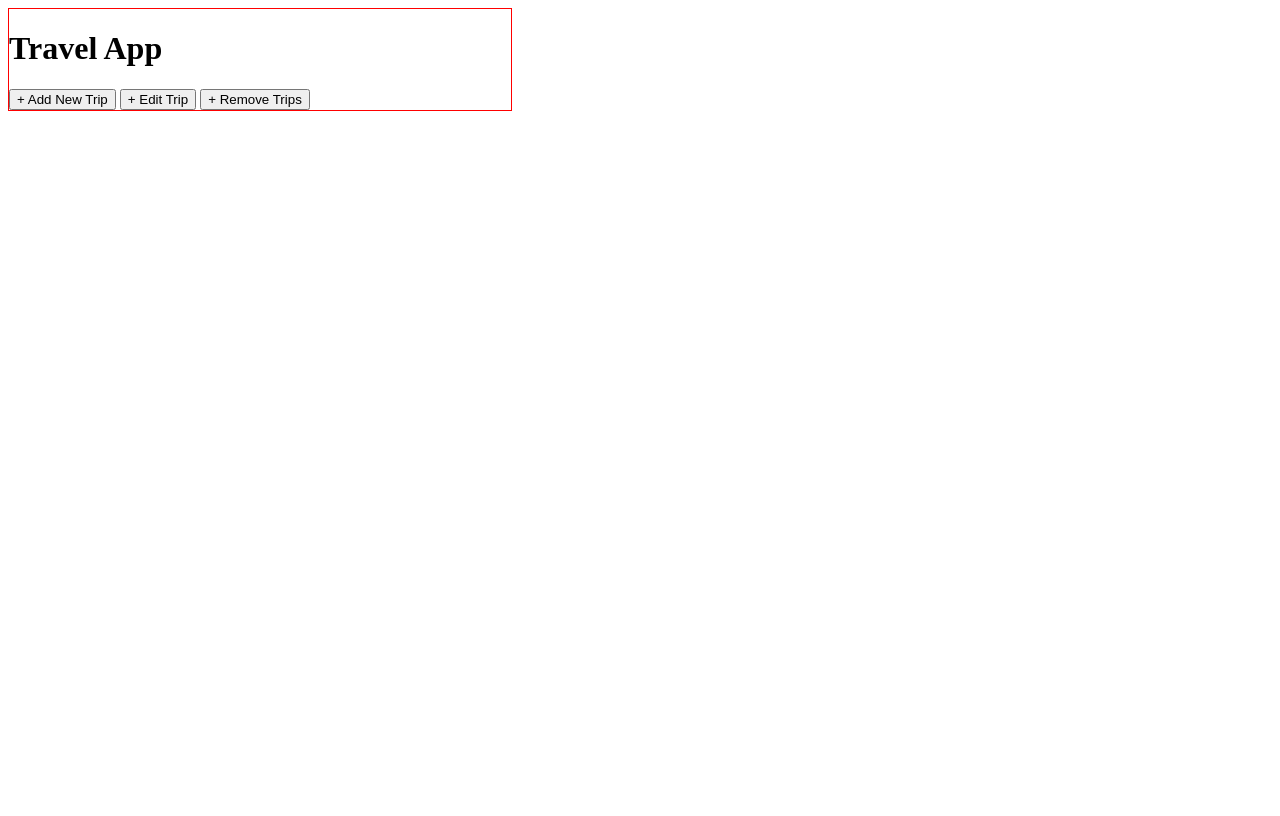
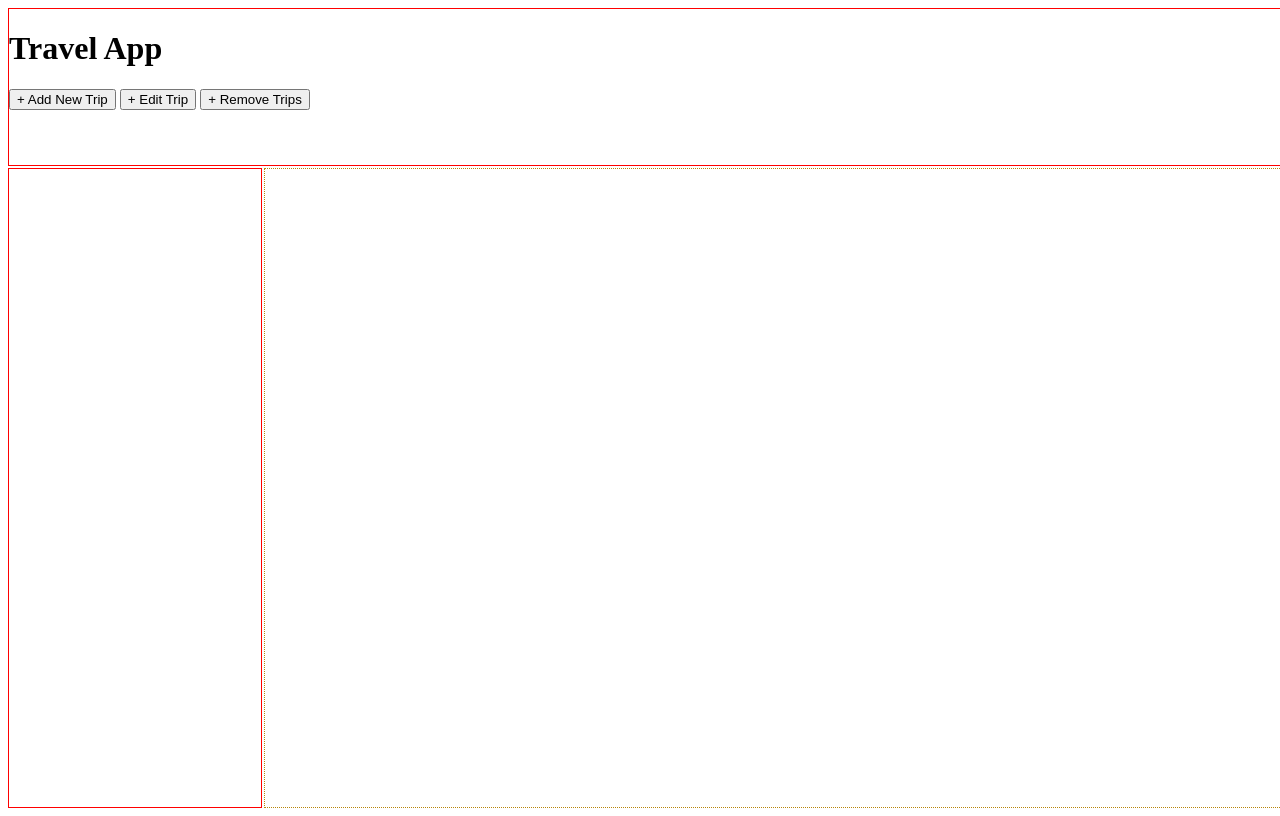
Before and after one commit to qm994/Travel-App, a website built with webpack: page src/client/views/index.html in a window 1280 px wide. Built offline with nearby package versions, Linux system fonts and the light colour scheme.

Commit message:
add css and html

```diff
--- a/src/client/styles/formStyle.scss
+++ b/src/client/styles/formStyle.scss
@@ -3,11 +3,13 @@
 .form-popup{
     display: none;
     grid-area: main;
-    position:fixed;
+    position: relative;
+    z-index: 99 !important;
     box-sizing: border-box;
     border: 1px solid green;
     /* width&height set the width&height of the content area inside a box */
-    width: calc(100% - 40px);
+    // width: calc(100% - 10px);
+    //width: calc(100% - 20px);
     top: 50%;
     bottom: 50%;
 }
--- a/src/client/styles/style.scss
+++ b/src/client/styles/style.scss
@@ -1,11 +1,13 @@
 
 .container-fluid {
+    height: 100vh;
+    width: 100vw;
     display: grid;
     grid-template-columns: repeat(5, 1fr);
     grid-template-rows: repeat(5, 1fr);
     grid-column-gap: 2px;
     grid-row-gap: 2px;
-    grid-template-areas: "header header saved saved saved"
+    grid-template-areas: "header header header header header"
                          "nav main main main main"
                          "nav main main main main"
                          "nav main main main main"
@@ -17,3 +19,15 @@
     grid-area: header;
     border: 1px solid red;
 }
+
+.nav {
+    display: block;
+    grid-area: nav;
+    border: 1px solid red;
+}
+
+.main {
+    display: block;
+    grid-area: main;
+    border: 1px dotted darkgoldenrod;
+}
--- a/src/client/views/index.html
+++ b/src/client/views/index.html
@@ -8,7 +8,9 @@
  <body>
 
       <div class="container-fluid">
-
+        <!--           -->
+        <!-- 1. HEADER -->
+        <!--           -->
         <div class="header">
           <header class="page_header">
             <h1>Travel App</h1>
@@ -21,7 +23,18 @@
           </header>
        </div>
 
+       <!--           -->
+       <!-- 2. NAVBAR   -->
+       <!--           -->
+       <div class="nav">
 
+       </div>
+
+        <!--           -->
+        <!-- 3. MAIN   -->
+        <!--           -->
+        <div class="main">
+          <!-- popup form when add new trip-->
           <div class="form-popup" id="myForm">
             <form class="form-container">
               <label for="firstName">First Name</label>
@@ -34,6 +47,8 @@
               <button type="button" class="btn cancel">Cancel</button>
             </form>
           </div>
+        </div>
+
 
     </div>
 
```
Also changed, not shown: src/server/index.js (+10 -0 lines). Lines whose indentation alone changed are shown as unchanged.
